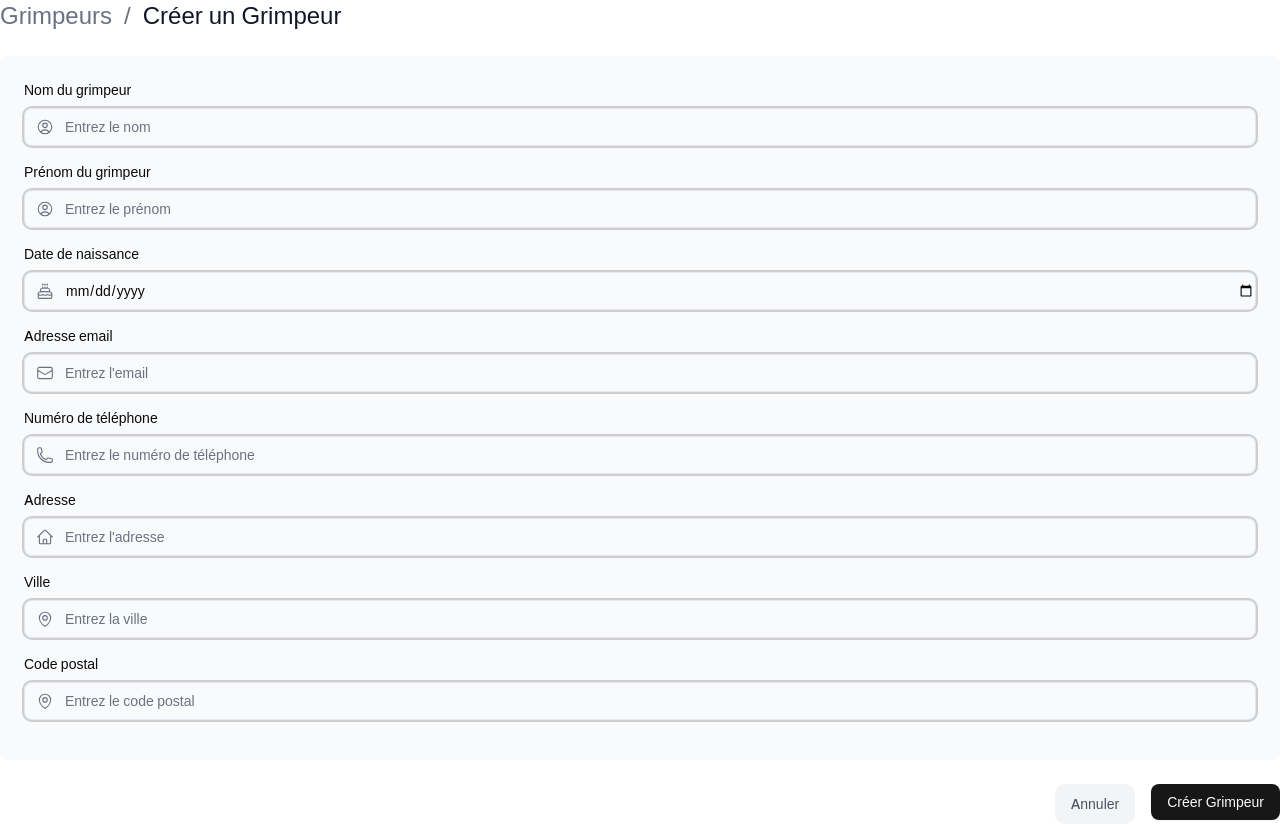
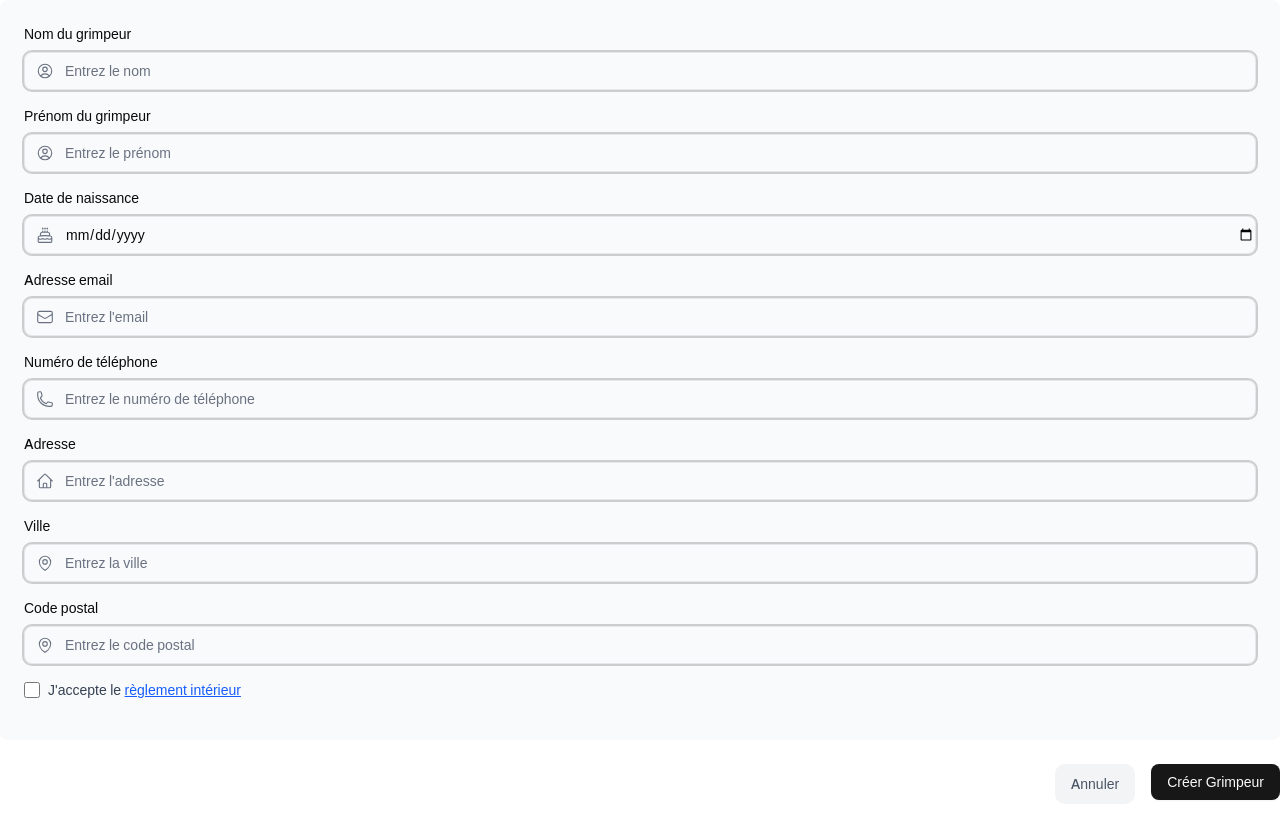
Before and after one commit to Kostis39/CasaLogiciel, a Next.js app in the folder dev/frontend/: page /client/inscription in a window 1280 px wide. Built offline with nearby package versions, Linux system fonts and the light colour scheme.

Commit message:
ajout form règlement

```diff
--- a/dev/frontend/app/client/inscription/page.tsx
+++ b/dev/frontend/app/client/inscription/page.tsx
@@ -1,5 +1,4 @@
 import { Metadata } from 'next';
-import Breadcrumbs from '@/src/components/client_ui/breadcrumbs';
 import Form from '@/src/components/client_ui/create-form';
 
 export const metadata: Metadata = {
@@ -9,16 +8,6 @@ export const metadata: Metadata = {
 export default async function Page() {
   return (
     <main>
-      <Breadcrumbs
-        breadcrumbs={[
-          { label: 'Grimpeurs', href: '/dashboard/grimpeurs' },
-          {
-            label: 'Créer un Grimpeur',
-            href: '/dashboard/grimpeurs/create',
-            active: true,
-          },
-        ]}
-      />
       <Form />
     </main>
   );
--- /dev/null
+++ b/dev/frontend/app/reglement/page.tsx
@@ -0,0 +1,16 @@
+import Image from 'next/image';
+import React from 'react';
+
+export default function ReglementPage() {
+  return (
+    <main className="flex justify-center items-center min-h-screen bg-white p-4">
+      <Image
+        src="/réglement intérieur.jpg"
+        alt="Règlement intérieur"
+        width={1000}
+        height={1400}
+        className="max-w-full h-auto rounded-lg shadow-lg"
+      />
+    </main>
+  );
+}
--- a/dev/frontend/src/components/client_ui/breadcrumbs.tsx
+++ /dev/null
@@ -1,35 +0,0 @@
-import { clsx } from 'clsx';
-import Link from 'next/link';
-
-interface Breadcrumb {
-  label: string;
-  href: string;
-  active?: boolean;
-}
-
-export default function Breadcrumbs({
-  breadcrumbs,
-}: {
-  breadcrumbs: Breadcrumb[];
-}) {
-  return (
-    <nav aria-label="Breadcrumb" className="mb-6 block">
-      <ol className={clsx('flex text-xl md:text-2xl')}>
-        {breadcrumbs.map((breadcrumb, index) => (
-          <li
-            key={breadcrumb.href}
-            aria-current={breadcrumb.active}
-            className={clsx(
-              breadcrumb.active ? 'text-gray-900' : 'text-gray-500',
-            )}
-          >
-            <Link href={breadcrumb.href}>{breadcrumb.label}</Link>
-            {index < breadcrumbs.length - 1 ? (
-              <span className="mx-3 inline-block">/</span>
-            ) : null}
-          </li>
-        ))}
-      </ol>
-    </nav>
-  );
-}
--- a/dev/frontend/src/components/client_ui/create-form.tsx
+++ b/dev/frontend/src/components/client_ui/create-form.tsx
@@ -211,13 +211,39 @@ export default function Form() {
           </div>
         </div>
 
+        {/* Accord au règlement intérieur */}
+        <div className="mb-4">
+          <div className="flex items-center space-x-2">
+            <input
+              id="accordReglement"
+              name="accordReglement"
+              type="checkbox"
+              defaultChecked={state.values?.accordReglement ?? false}
+              className="h-4 w-4 rounded border-gray-300 text-blue-600 focus:ring-blue-500"
+              aria-describedby="accordReglement-error"
+            />
+            <label htmlFor="accordReglement" className="text-sm text-gray-700">
+              J'accepte le{' '}
+              <Link href="../reglement" className="text-blue-600 underline hover:text-blue-800">
+                règlement intérieur
+              </Link>
+            </label>
+          </div>
+          <div id="accordReglement-error" aria-live="polite" aria-atomic="true">
+            {state.errors?.accordReglement?.map((error: string) => (
+              <p className="mt-2 text-sm text-red-500" key={error}>{error}</p>
+            ))}
+          </div>
+        </div>
+      </div>
+
         {/* Message général */}
         <div aria-live="polite" aria-atomic="true">
           {state.message && (
             <p className="mt-2 text-sm text-red-500">{state.message}</p>
           )}
         </div>
-      </div>
+
 
       <div className="mt-6 flex justify-end gap-4">
         <Link
--- a/dev/frontend/src/lib/actions.tsx
+++ b/dev/frontend/src/lib/actions.tsx
@@ -32,6 +32,9 @@ const GrimpeurSchema = z.object({
   codePostGrimpeur: z.string().regex(/^\d{5}$/, {
     message: 'Le code postal doit contenir 5 chiffres',
   }),
+  accordReglement: z.literal(true, {
+    errorMap: () => ({ message: 'Vous devez accepter le règlement.' }),
+  }),
 });
 
 const CreateGrimpeur = GrimpeurSchema.omit({ id: true});
@@ -47,6 +50,7 @@ export type State = {
     adresseGrimpeur?: string[];
     villeGrimpeur?: string[];
     codePostGrimpeur?: string[];
+    accordReglement?: string[];
   };
   message?: string | null;
   values?: {
@@ -58,6 +62,7 @@ export type State = {
     adresseGrimpeur?: string;
     villeGrimpeur?: string;
     codePostGrimpeur?: string;
+    accordReglement?: boolean;
   };
 };
 
@@ -72,6 +77,7 @@ export async function createGrimpeur(prevState: State, formData: FormData) {
     adresseGrimpeur: String(formData.get('adresseGrimpeur') ?? ''),
     villeGrimpeur: String(formData.get('villeGrimpeur') ?? ''),
     codePostGrimpeur: String(formData.get('codePostGrimpeur') ?? ''),
+    accordReglement: formData.get('accordReglement') === 'on',
   };
 
   const validatedFields = CreateGrimpeur.safeParse(rawValues);
@@ -80,7 +86,7 @@ export async function createGrimpeur(prevState: State, formData: FormData) {
     return {
       errors: validatedFields.error.flatten().fieldErrors,
       message: 'Champs manquants ou invalides. Échec de la création.',
-      values: rawValues, // <-- ceci permet de pré-remplir les champs en cas d’erreur
+      values: rawValues,
     };
   }
 
@@ -92,17 +98,18 @@ export async function createGrimpeur(prevState: State, formData: FormData) {
     telGrimpeur,
     adresseGrimpeur,
     villeGrimpeur,
-    codePostGrimpeur
+    codePostGrimpeur,
+    accordReglement,
   } = validatedFields.data;
 
   try {
     const response = await fetch(`${API_URL}/grimpeurs`, {
       method: 'POST',
       headers: {
-        'Content-Type': 'application/json'
+        'Content-Type': 'application/json',
       },
       body: JSON.stringify({
-        NumGrimpeur: 124,
+        NumGrimpeur: 126,
         NomGrimpeur: nomGrimpeur,
         PrenomGrimpeur: prenomGrimpeur,
         DateNaissGrimpeur: dateNaissGrimpeur,
@@ -113,8 +120,8 @@ export async function createGrimpeur(prevState: State, formData: FormData) {
         CodePostGrimpeur: codePostGrimpeur,
         DateInscrGrimpeur: new Date().toISOString().split('T')[0],
         Solde: 0,
-        AccordReglement: true
-      })
+        AccordReglement: accordReglement,
+      }),
     });
 
     if (!response.ok) throw new Error('Erreur API');
@@ -128,6 +135,7 @@ export async function createGrimpeur(prevState: State, formData: FormData) {
   revalidatePath('/client');
   redirect('/client');
 }
+
 
 
 export async function updateGrimpeur(
```
Also changed, not shown: dev/frontend/public/réglement intérieur.jpg (added).
